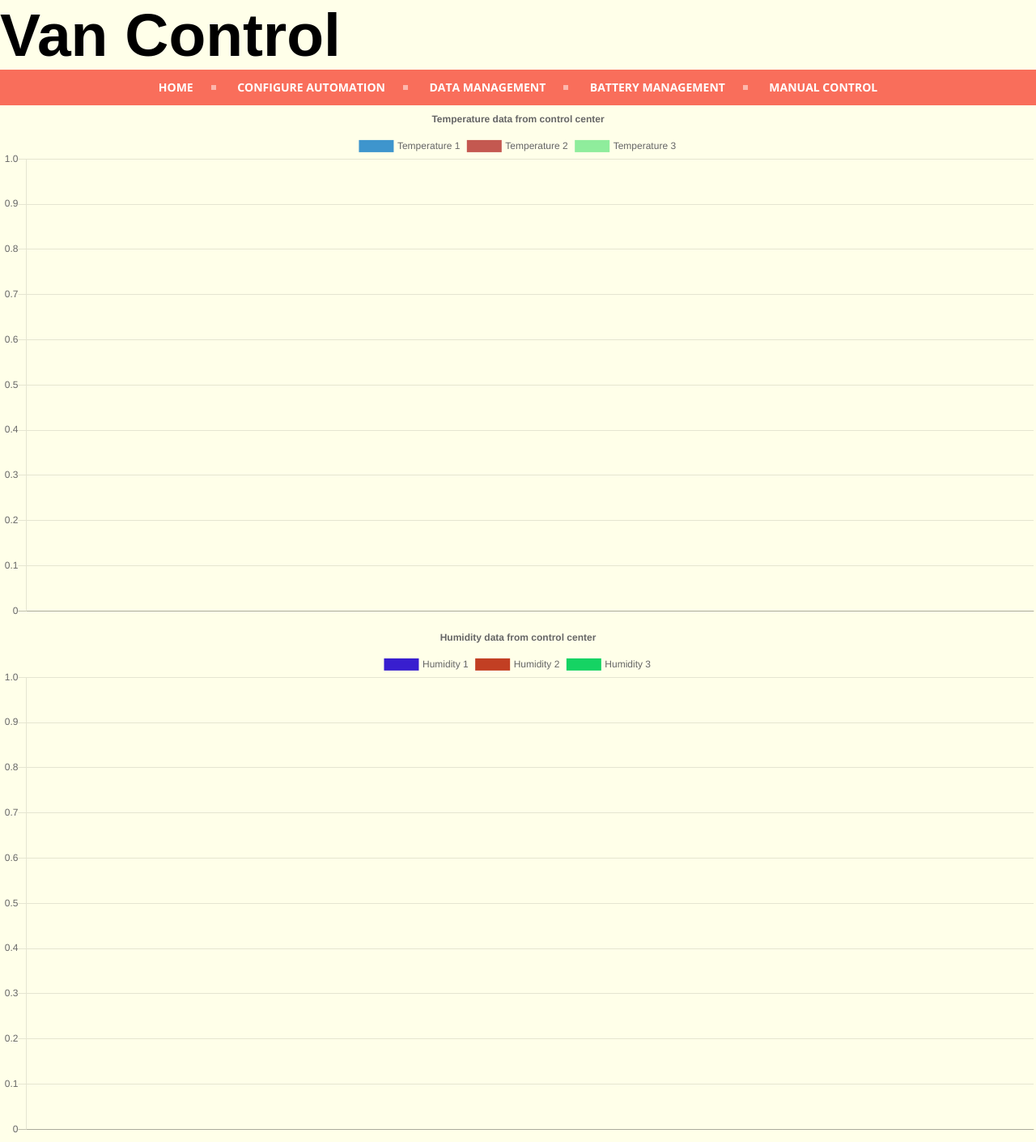
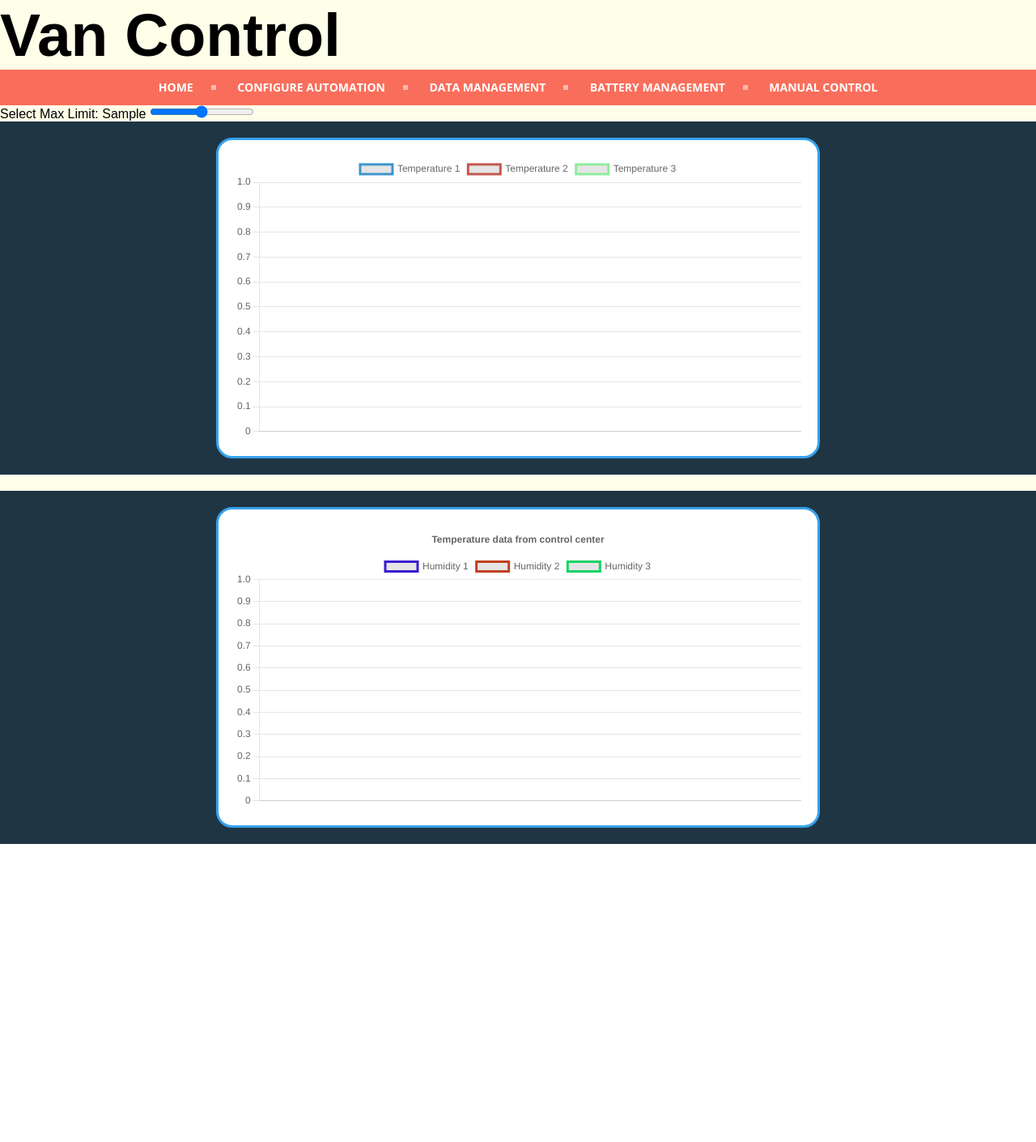
Before and after one commit to andersbandt/Van-Control, a Python web app: template vf/templates/data.html in a window 1280 px wide. Shown: the whole page at 81% size. After the commit the page ends 1042 px from the top, so only its background shows below. Run offline with Jinja, Linux system fonts and the light colour scheme; the template is opened without the code that fills it: most values are stand-ins (such as "Sample title", 1, 10 or a date in 2020).

Commit message:
added slider for chart data

```diff
--- a/vf/templates/data.html
+++ b/vf/templates/data.html
@@ -1,35 +1,41 @@
 <!DOCTYPE html>
-<html lang="en"></html>
+<html lang="en">
+
 <head>
   <title>Van Control: Temp and Humidity</title>
   <meta charset="utf-8">
   <link rel="stylesheet" type="text/css" href="/static/css/stylesheet.css">
   <meta name="viewport" content="width=device-width, initial-scale=1.0">
-      <script src="https://cdnjs.cloudflare.com/ajax/libs/Chart.js/2.9.4/Chart.js"></script>
+  <script src="https://cdn.jsdelivr.net/npm/chart.js"></script>
   <style>
     * {
       margin: 0;
       padding: 0;
       font-family: sans-serif;
     }
+
     .chartMenu {
       width: 100vw;
-              height: 40px;
       background: #1A1A1A;
       color: rgba(54, 162, 235, 1);
+      margin-bottom: 20px;
+      /* Add space between charts */
     }
+
     .chartMenu p {
       padding: 10px;
       font-size: 20px;
     }
+
     .chartCard {
-              width: 100vw;
-              height: calc(100vh - 40px);
+      width: 100%;
+      display: flex;
+      justify-content: center;
       background: rgba(54, 162, 235, 0.2);
-              display: flex;
-              align-items: center;
-              justify-content: center;
+      padding: 20px 0;
+      /* Added padding for space inside the container */
     }
+
     .chartBox {
       width: 700px;
       padding: 20px;
@@ -40,35 +46,45 @@
   </style>
 </head>
 
+
 <body>
   <h1>Van Control</h1>
   <!-- NAVBAR (include via Jinja) -->
   {% include 'asset_navbar.html' %}
 
 
-  <!-- <div class="chartMenu"> -->
-  <!--   <p>WWW.CHARTJS3.COM (Chart JS <span id="chartVersion"></span></p> -->
-  <!--   <div class="chartCard"> -->
-  <!--     <div class="chartBox"> -->
-  <!--       <canvas id="line-chart1"></canvas> -->
-  <!--     </div> -->
-  <!--   </div> -->
-  <!-- </div> -->
+  <!-- Slider to control max_limit -->
+  <label for="data-slider">Select Max Limit: <span id="slider-value">{{ max_limit }}</span></label>
+  <input type="range" id="data-slider" min="100" max="10000" value="{{ max_limit }}" step="10">
 
+
+  <div class="chartMenu">
+    <div class="chartCard">
+      <div class="chartBox">
         <canvas id="line-chart1"></canvas>
+      </div>
+    </div>
+  </div>
+
+  <div class="chartMenu">
+    <div class="chartCard">
+      <div class="chartBox">
         <canvas id="line-chart2"></canvas>
+      </div>
+    </div>
+  </div>
 
   <script>
-    const labels = {{ labels|tojson }};
-    const data1_1 = {{ data1_1|tojson }};
-    const data1_2 = {{ data1_2|tojson }};
-    const data1_3 = {{ data1_3|tojson }};
-    const data2_1 = {{ data2_1|tojson }};
-    const data2_2 = {{ data2_2|tojson }};
-    const data2_3 = {{ data2_3|tojson }};
+    const labels = {{ labels| tojson }};
+    const data1_1 = {{ data1_1| tojson }};
+    const data1_2 = {{ data1_2| tojson }};
+    const data1_3 = {{ data1_3| tojson }};
+    const data2_1 = {{ data2_1| tojson }};
+    const data2_2 = {{ data2_2| tojson }};
+    const data2_3 = {{ data2_3| tojson }};
 
-
-    new Chart(document.getElementById("line-chart1"), {
+    // START - CHART
+    const chart1 = new Chart(document.getElementById("line-chart1"), {
       type: 'line',
       data: {
         labels: labels,
@@ -111,7 +127,7 @@
     // END - CHART
 
     // START - CHART
-    new Chart(document.getElementById("line-chart2"), {
+    const chart2 = new Chart(document.getElementById("line-chart2"), {
       type: 'line',
       data: {
         labels: labels,
@@ -138,16 +154,18 @@
       },
       options: {
         responsive: true,
+        plugins: {
           title: {
             display: true,
-	            text: 'Humidity data from control center'
+            text: 'Temperature data from control center'
+          }
         },
         scales: {
-                xAxes: [{
+          x: {
             ticks: {
               maxTicksLimit: 20
             }
-                }]
+          }
         }
       }
     });
@@ -155,5 +173,44 @@
 
   </script>
 
+
+  <script>
+    // Get references to the slider and the label
+    const slider = document.getElementById('data-slider');
+    const sliderValue = document.getElementById('slider-value');
+    const dataContainer = document.getElementById('data-container');
+
+    // Update the value display when the slider changes
+    slider.addEventListener('input', function () {
+      sliderValue.textContent = slider.value;
+    });
+
+    // Fetch new data when the slider stops being dragged
+    slider.addEventListener('change', function () {
+      const maxLimit = slider.value;
+      fetch(`/data.html?max_limit=${maxLimit}`, {
+        headers: { 'X-Requested-With': 'XMLHttpRequest' }
+      })
+        .then(response => response.json())
+        .then(data => {
+          // Assuming the server returns the new labels and data arrays
+          chart1.data.labels = data.labels;
+          chart1.data.datasets[0].data = data.data1_1;
+          chart1.data.datasets[1].data = data.data1_2;
+          chart1.data.datasets[2].data = data.data1_3;
+          chart1.update();
+
+          chart2.data.labels = data.labels;
+          chart2.data.datasets[0].data = data.data2_1;
+          chart2.data.datasets[1].data = data.data2_2;
+          chart2.data.datasets[2].data = data.data2_3;
+          chart2.update();
+        })
+        .catch(err => console.error('Error fetching data:', err));
+    });
+
+  </script>
+
 </body>
+
 </html>
```
Also changed, not shown: todo.md (added, +28 -0 lines), todo.txt (deleted, +0 -18 lines), vf/routes.py (+17 -2 lines). Lines whose indentation alone changed are shown as unchanged.
